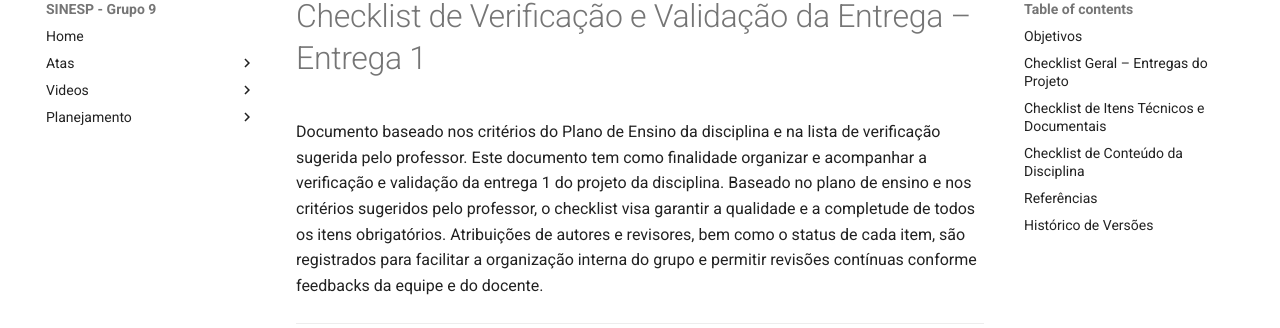
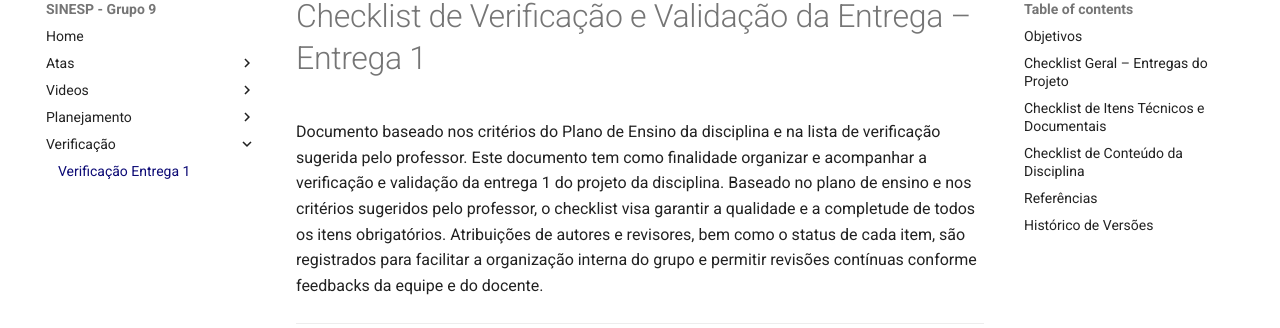
Before and after one commit to matheusdealcantara/2025.1-Grupo09, an MkDocs documentation site: the page built from docs/planejamento/checklist_entrega.md, in a window 1280 px wide. Shown: the part 102-430 px from the top of the page. Built offline with MkDocs 1.6.1 and Material for MkDocs 9.7.7, drawn with Linux system fonts in a browser that asks for light colours.

Commit message:
Adição da verificação no GitHub Pages

```diff
--- a/mkdocs.yml
+++ b/mkdocs.yml
@@ -30,6 +30,8 @@ nav:
       - Ferramentas: planejamento/ferramentas.md
       - Cronograma: planejamento/Cronograma.md
       - Aplicativo: planejamento/aplicativo.md
+  - Verificação:
+      - Verificação Entrega 1: planejamento/checklist_entrega.md
 
 
 extra_css:
```
